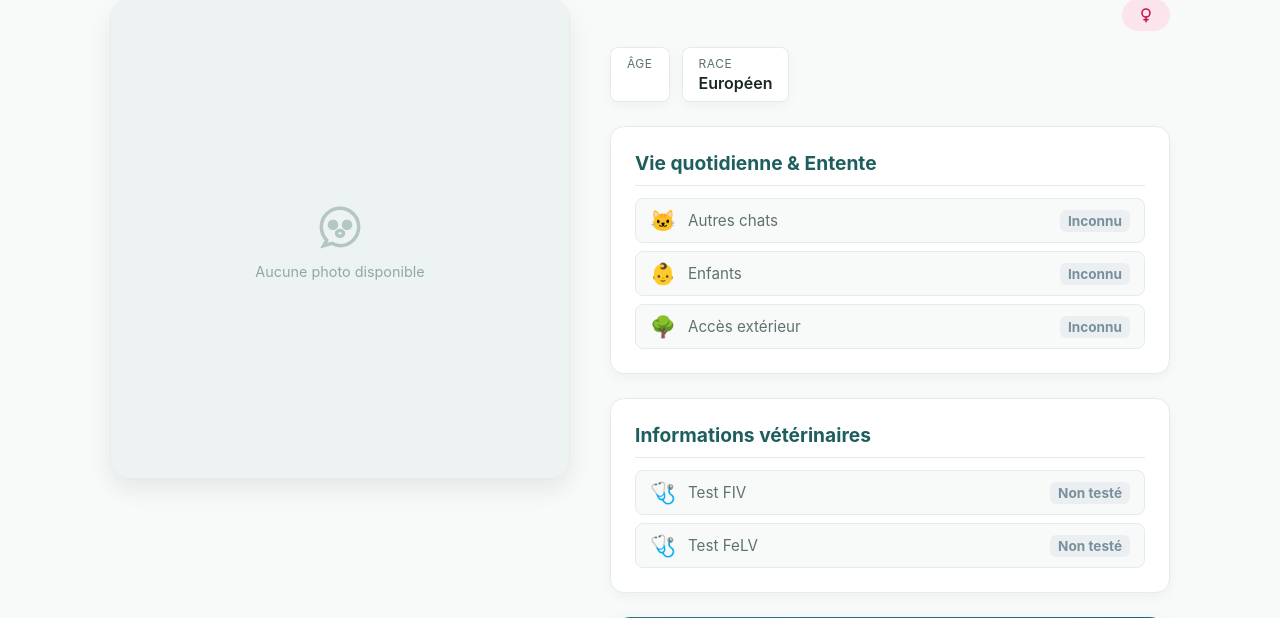
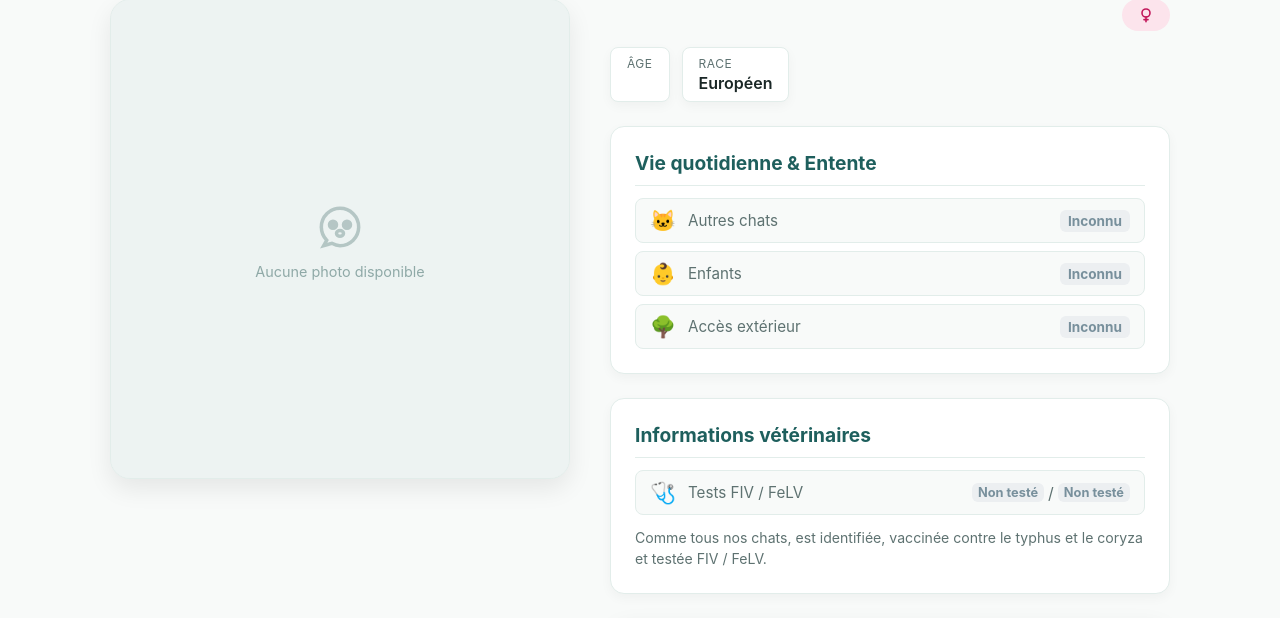
Before and after one commit to Ayliena/eraAdopt, a Flask app: template app/templates/cat_detail.html in a window 1280 px wide. Shown: the part 126-744 px from the top of the page. Run offline with Flask 3, Linux system fonts and the light colour scheme; the template is opened without the code that fills it, so the values that code supplies are empty; parts of the project's set-up code (start-up, migrations or seed data) failed here and were passed over.

Commit message:
minor adjustments on fiv/felv and identification info on the listing page

```diff
--- a/app/static/css/style.css
+++ b/app/static/css/style.css
@@ -924,7 +924,7 @@ main {
 /* Annonce de plusieurs chats : un bloc par chat */
 .group-cats {
   display: grid;
-  grid-template-columns: repeat(auto-fill, minmax(230px, 1fr));
+  grid-template-columns: repeat(auto-fill, minmax(240px, 1fr));
   gap: 14px;
 }
 
@@ -974,6 +974,36 @@ main {
   text-align: right;
 }
 
+
+/* Résultats FIV / FeLV sur une seule ligne */
+.tests-pair {
+  display: inline-flex;
+  align-items: center;
+  gap: 4px;
+  white-space: nowrap;
+}
+
+.tests-pair .status-tag {
+  font-size: 0.8rem;
+  padding: 2px 6px;
+}
+
+.tests-sep {
+  color: var(--text-muted);
+  font-weight: 400;
+}
+
+.group-cat-specs dt {
+  white-space: nowrap;
+}
+
+/* Rappel des soins communs (identification, vaccins, tests) */
+.vet-note {
+  margin-top: 12px;
+  font-size: 0.88rem;
+  line-height: 1.5;
+  color: var(--text-muted);
+}
 
 /* Popup de confirmation (adoption multiple) */
 .confirm-dialog {
--- a/app/templates/cat_detail.html
+++ b/app/templates/cat_detail.html
@@ -30,6 +30,14 @@
   {% if value is sameas true %}<span class="status-tag tag-warning">Positif</span>
   {% elif value is sameas false %}<span class="status-tag tag-yes">Négatif</span>
   {% else %}<span class="status-tag tag-unknown">Non testé</span>{% endif %}
+{% endmacro %}
+{# Résultats FIV / FeLV sur une seule ligne #}
+{% macro tests_tags(c) %}<span class="tests-pair">{{ test_tag(c.fiv) }}<span class="tests-sep">/</span>{{ test_tag(c.felv) }}</span>{% endmacro %}
+{# Rappel des soins communs à tous les chats de l'association (accordé au genre : féminin si toutes des femelles) #}
+{% macro vet_note(cats, subject) %}
+  {% set e = 'e' if cats|selectattr('sex', 'equalto', 'MALE')|list|length == 0 else '' %}
+  {% set s = 's' if cats|length > 1 else '' %}
+  <p class="vet-note">Comme tous nos chats, {{ subject }} identifié{{ e }}{{ s }}, vacciné{{ e }}{{ s }} contre le typhus et le coryza et testé{{ e }}{{ s }} FIV / FeLV.</p>
 {% endmacro %}
 
   <!-- En-tête -->
@@ -153,12 +161,12 @@
               <dl class="group-cat-specs">
                 <div><dt>Âge</dt><dd>{{ c.age_years_months }}</dd></div>
                 <div><dt>Race</dt><dd>{{ c.breed or 'Européen' }}</dd></div>
-                <div><dt>Test FIV</dt><dd>{{ test_tag(c.fiv) }}</dd></div>
-                <div><dt>Test FeLV</dt><dd>{{ test_tag(c.felv) }}</dd></div>
+                <div><dt>FIV / FeLV</dt><dd>{{ tests_tags(c) }}</dd></div>
               </dl>
             </div>
             {% endfor %}
           </div>
+          {{ vet_note(group, 'elles sont' if group|selectattr('sex', 'equalto', 'MALE')|list|length == 0 else 'ils sont') }}
         </div>
         {% endif %}
 
@@ -185,9 +193,9 @@
         <div class="info-card">
           <h2>Informations vétérinaires</h2>
           <div class="specs-list">
-            {% call spec_row('🩺', 'Test FIV') %}{{ test_tag(cat.fiv) }}{% endcall %}
-            {% call spec_row('🩺', 'Test FeLV') %}{{ test_tag(cat.felv) }}{% endcall %}
+            {% call spec_row('🩺', 'Tests FIV / FeLV') %}{{ tests_tags(cat) }}{% endcall %}
           </div>
+          {{ vet_note([cat], cat.name ~ ' est') }}
         </div>
         {% endif %}
 
```
